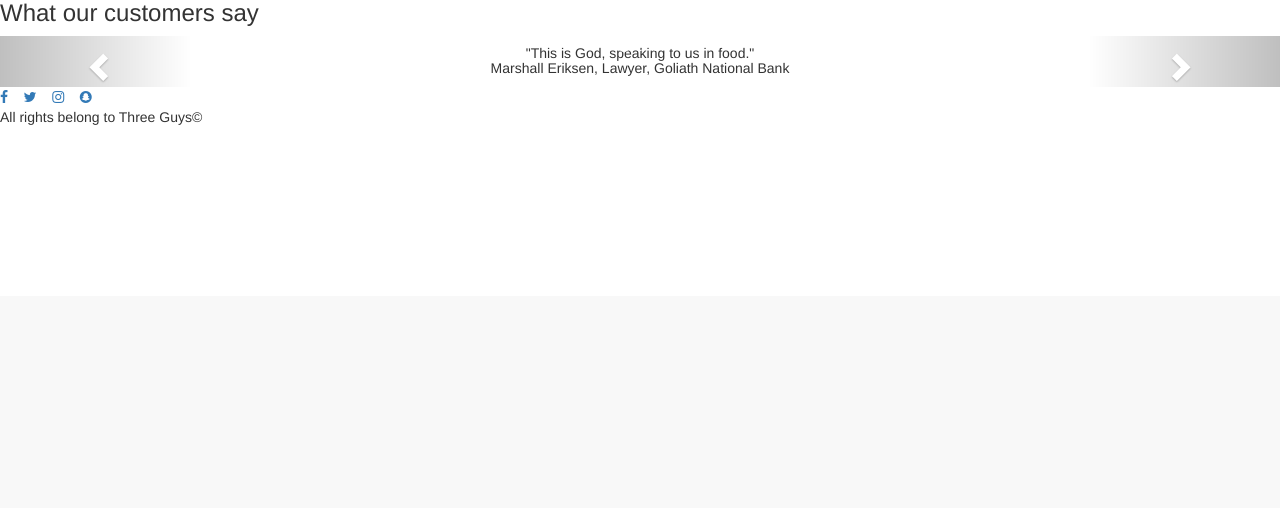
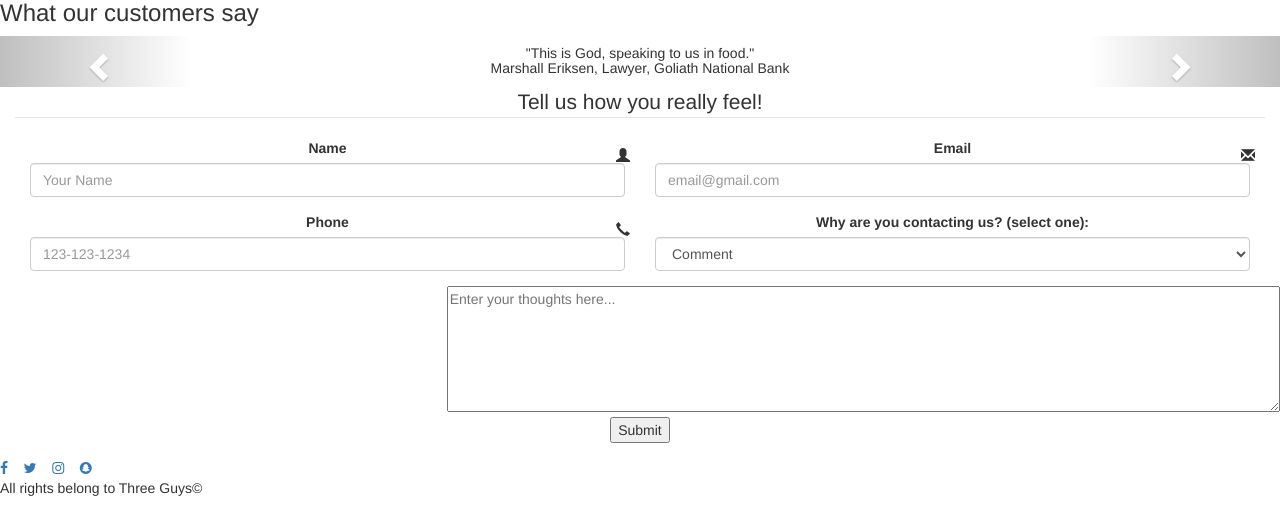
Before and after one commit to jkubath/CS3500Project, a PHP site: page /Main.php in a window 1280 px wide. Shown: the part 504-1012 px from the top of the page. Before the commit the page ends 629 px from the top, so only its background shows below. Run offline with PHP 8.4, Linux system fonts and the light colour scheme; some libraries are stand-ins or nearby versions.

Commit message:
Contact us
Added the contact form on the main page. Need to tweak the font sizes still

```diff
--- a/PHP/Main.php
+++ b/PHP/Main.php
@@ -1,6 +1,7 @@
 <!DOCTYPE html>
 <html lang="en">
 <head>
+  <!-- Theme Made By www.w3schools.com - No Copyright -->
   <title>Three Guys</title>
   <meta charset="utf-8">
   <meta name="viewport" content="width=device-width, initial-scale=1">
@@ -18,8 +19,61 @@
   include "Head.php";
   include "Title.php";
   include "CustomerReviews.php";
-  include "Footer.php";
   ?>
+<!-- /////////////////////////////////////FORM///////////////////////////////////////// -->
+  <div class="container-fluid text-center contactusform ">
+    <form class="contactus" action="http://www.randyconnolly.com/tests/process.php" method="post" id="Contact">
+      <fieldset>
+        <legend>Tell us how you really feel!</legend>
 
+  <?php
+    /*PROBABLY NEED TO CHANGE THE IF STATEMENT. ALSO NEED TO CHANGE THE ACTION METHOD OF THE FORM*/
+    if (empty($_GET)) {
+
+          echo '<div class="form-group left-addon col-md-6">
+              <span class="glyphicon glyphicon-user form-control-feedback"></span>
+                <label class="control-label">Name</label>
+                <input type="text" class="form-control" placeholder="Your Name" name="name"/>
+            </div>
+            <div class="form-group left-addon col-md-6">
+              <span class="glyphicon glyphicon-envelope form-control-feedback"></span>
+                <label class="control-label">Email</label>
+                <input type="email" class="form-control" placeholder="email@gmail.com" name="email"/>
+            </div>
+            <div class="form-group left-addon col-md-6">
+              <span class="glyphicon glyphicon-earphone form-control-feedback"></span>
+                <label class="control-label">Phone</label>
+                <input type="tel" class="form-control" placeholder="123-123-1234" name="tel" />
+            </div>
+            <div class="form-group col-md-6">
+              <label class="control-label" for="contacttype">Why are you contacting us? (select one):</label>
+              <select class="form-control" id="contacttype" name="contacttype">
+                <option value="Comment">Comment</option>
+                <option value="Concern">Concern</option>
+              </select>
+            </div>';
+    }
+    else {
+
+      echo      '<div class="form-group col-md-4 col-md-offset-4 makesmall">
+              <label class="control-label" for="contacttype">Why are you contacting us? (select one):</label>
+              <select class="form-control" id="contacttype" name="contacttype">
+                <option value="Comment">Comment</option>
+                <option value="Concern">Concern</option>
+              </select>
+            </div>';
+    }
+   ?>
+      </fieldset>
+    </form>
+  <div class="form-group-ta col-md-4 col-md-offset-4">
+    <textarea rows="6" cols="100" name="comment" form="Contact" placeholder="Enter your thoughts here..."></textarea>
+  </div>
+  <div class="form-group col-md-4 col-md-offset-4 text-center">
+    <input form="Contact" type="submit" value="Submit">
+  </div>
+</div>
+<!-- /////////////////////////////////////FORM///////////////////////////////////////// -->
+<?php include "Footer.php"; ?>
 </body>
 </html>
--- a/PHP/Title.php
+++ b/PHP/Title.php
@@ -2,7 +2,7 @@
 <div id="about" class="container-fluid">
 
   <div class="row">
-    <img src="../../Pictures/burger.jpg" />
+    <img src="../Pictures/burger.jpg" />
     <div id="titleBackground">
       <h1>THREE GUYS</h1>
       <h2 style="margin: 0.1em">"Never fresh, always frozen"<h2>
```
Also changed, not shown: CSS/Body.css (+70 -0 lines).
